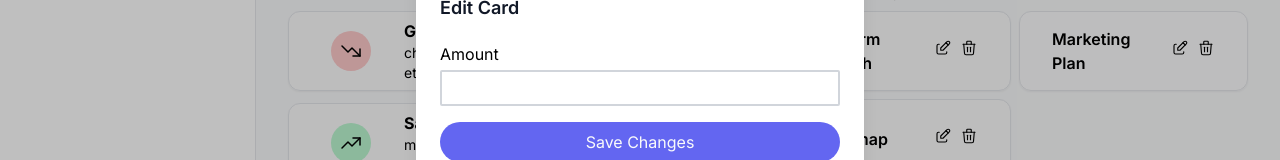
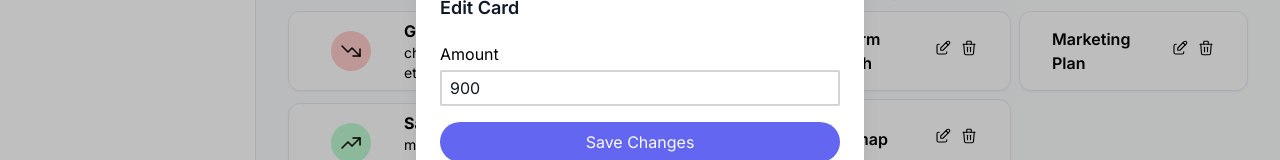
Before and after one commit to jessabc/organiser, a Next.js app: page / in a window 1280 px wide. Both pictures are taken after a click on the button 565 px from the left and 140 px from the top of the page. Shown: the part 336-496 px from the top of the page. Built offline with nearby package versions, Linux system fonts and the light colour scheme.

Commit message:
fix default values

```diff
--- a/src/app/_components/finance/modals/EditCardModal.tsx
+++ b/src/app/_components/finance/modals/EditCardModal.tsx
@@ -5,6 +5,7 @@ import { setCard } from "@/app/_redux/features/card/cardSlice";
 import Modal from "../../shared/Modal";
 import useModalToggle from "@/app/_hooks/useModalToggle";
 import { Card } from "@/app/types/interfaces";
+import { useEffect } from "react";
 
 export default function EditCardModal() {
 
@@ -13,18 +14,26 @@ export default function EditCardModal() {
   const card: Card = useSelector((state: RootState) => state.card.value)
   const dispatch = useDispatch()
 
-  const categories = (card.categories).slice(1)
+  const amount = card?.amount
 
   const {
       register,
       control,
       handleSubmit,
+      reset
   } = useForm({
       defaultValues: {
-      amount: card.amount,
+      amount: amount,
       },
       mode: "onChange"
   })
+
+  useEffect(() => {
+    reset({
+      // NEED TO FIX TS
+      // @ts-ignore
+      amount: amount})
+  }, [amount, reset])
 
   function onSubmit(data:any) {
     const editedCard = {
@@ -66,7 +75,7 @@ export default function EditCardModal() {
           <label htmlFor="amount">Amount</label>
           <input
             type="number"
-            defaultValue={card.amount}
+            defaultValue={amount ? amount : ''}
             {...register("amount")}
             className="border-2 border-solid border-gray-300 rounded-sm py-1 my-1 text-gray-900 pl-2 outline-none focus:border-indigo-500 mb-2 dark:text-zinc-100"
           />
```
